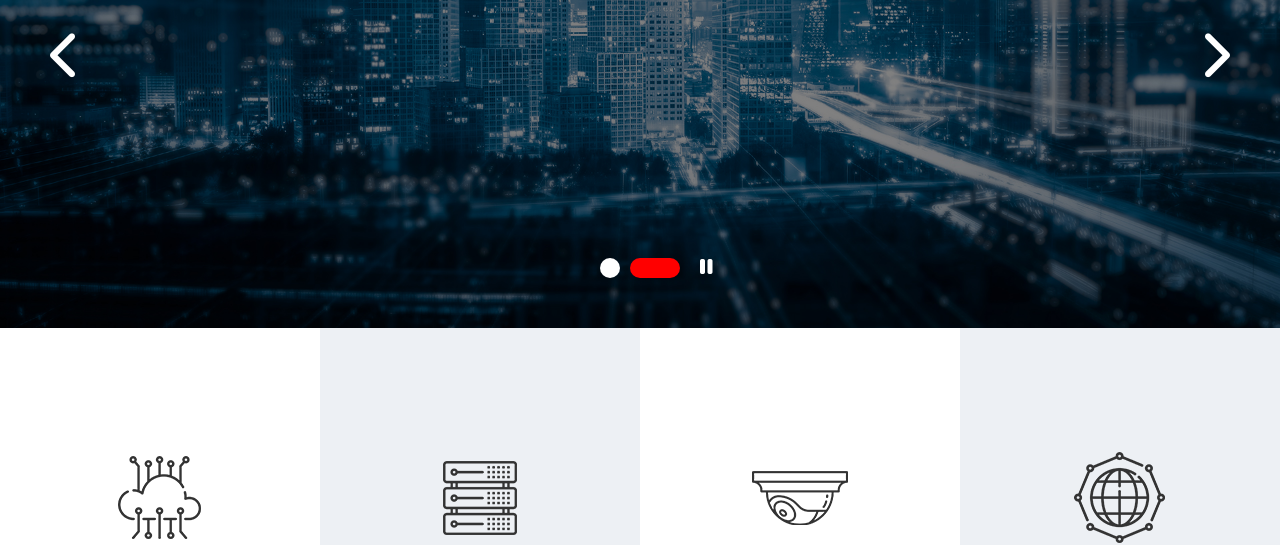
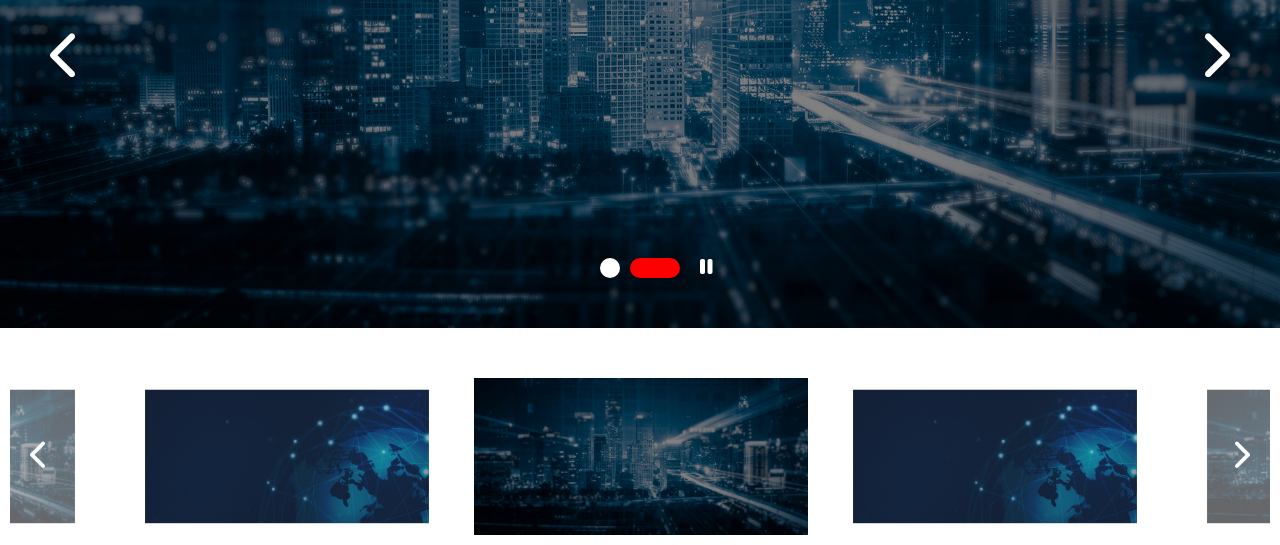
Before and after one commit to oktobat/prosample01, a plain HTML site: page index.html in a window 1280 px wide. Shown: the part 272-817 px from the top of the page. Drawn offline with nearby package versions, Linux system fonts and the light colour scheme.

Commit message:
Add files via upload

```diff
--- a/css/index.css
+++ b/css/index.css
@@ -229,6 +229,40 @@ body {
   animation: fadeInUp 1s 1 both 2.3s;
 }
 
+/* 두번째 슬라이드 */
+#section .slideOuter2 {
+  margin: 50px auto;
+  position: relative;
+}
+#section .slideOuter2 .slideInner .slick-slide {
+  opacity: 0.6;
+  transform: scale(0.85);
+  padding: 0 10px;
+}
+#section .slideOuter2 .slideInner .slick-slide.slick-active {
+  opacity: 1;
+}
+#section .slideOuter2 .slideInner .slick-slide.slick-center {
+  transform: scale(1);
+}
+
+#section .slideOuter2 .slideInner button.slick-arrow {
+  border: none;
+  background: none;
+  font-size: 30px;
+  color: #fff;
+  position: absolute;
+  top: 50%;
+  transform: translateY(-50%);
+  cursor: pointer;
+}
+#section .slideOuter2 .slideInner button.slick-prev {
+  left: 20px;
+  z-index: 9999;
+}
+#section .slideOuter2 .slideInner button.slick-next {
+  right: 20px;
+}
 #section .business ul {
   /* overflow: hidden; */
   display: flex;
--- a/index.html
+++ b/index.html
@@ -113,6 +113,22 @@
         </div>
         <div class="plapau">
           <i class="fa-solid fa-pause"></i>
+        </div>
+      </div>
+      <div class="slideOuter2 row">
+        <div class="slideInner">
+          <div class="slide">
+            <img src="./image/silde1.jpg" alt="" />
+          </div>
+          <div class="slide">
+            <img src="./image/silde2.jpg" alt="" />
+          </div>
+          <div class="slide">
+            <img src="./image/silde1.jpg" alt="" />
+          </div>
+          <div class="slide">
+            <img src="./image/silde2.jpg" alt="" />
+          </div>
         </div>
       </div>
       <div class="business">
@@ -295,6 +311,22 @@
           $(this).removeClass("fa-play").addClass("fa-pause");
         }
       });
+
+      $(".slideOuter2 .slideInner").slick({
+        slidesToShow: 3,
+        slidesToScroll: 1,
+        autoplaySpeed: 4000,
+        speed: 300,
+        autoplay: true,
+        dots: false,
+        centerMode: true,
+        centerPadding: "100px",
+        arrows: true,
+        prevArrow:
+          '<button class="slick-prev slick-arrow" aria-label="Previous" type="button"><i class="fa-solid fa-chevron-left"></i></button>',
+        nextArrow:
+          '<button class="slick-next slick-arrow" aria-label="Next" type="button"><i class="fa-solid fa-chevron-right"></i></button>',
+      });
     </script>
   </body>
 </html>
```
